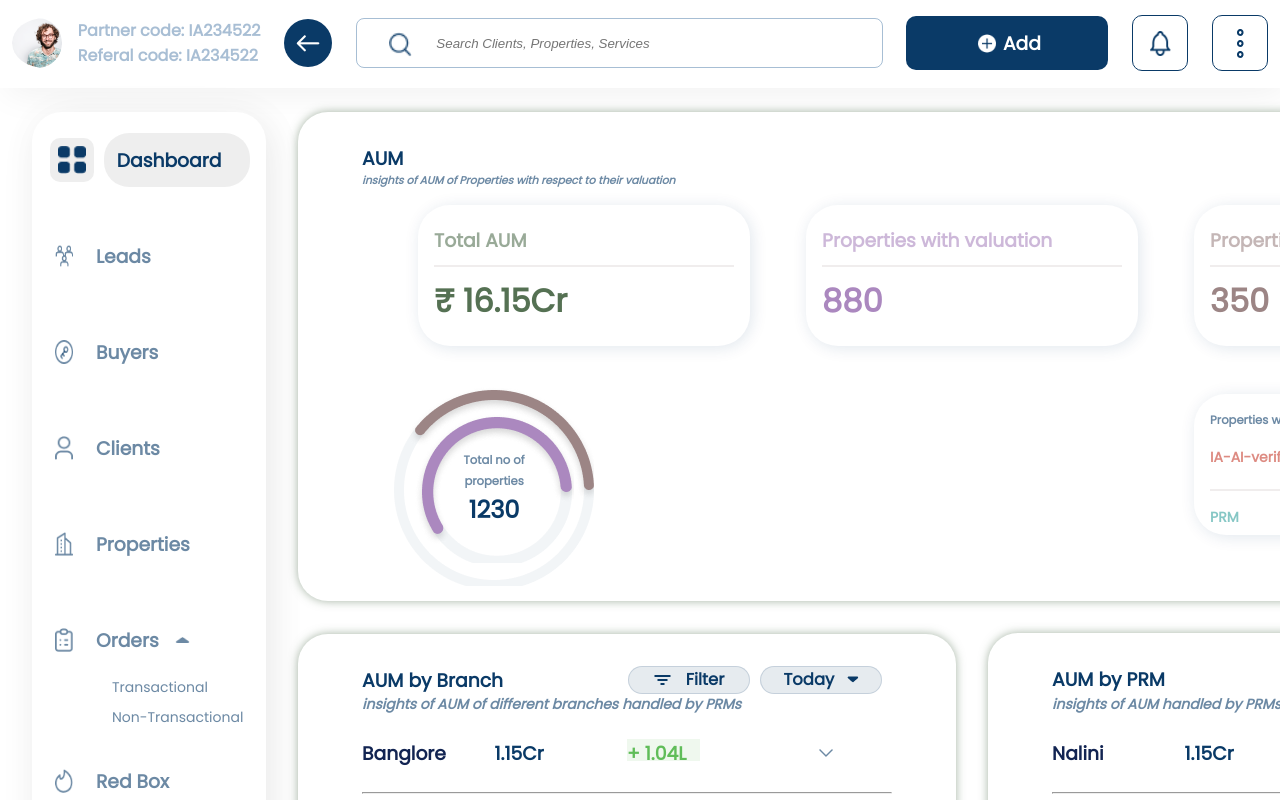
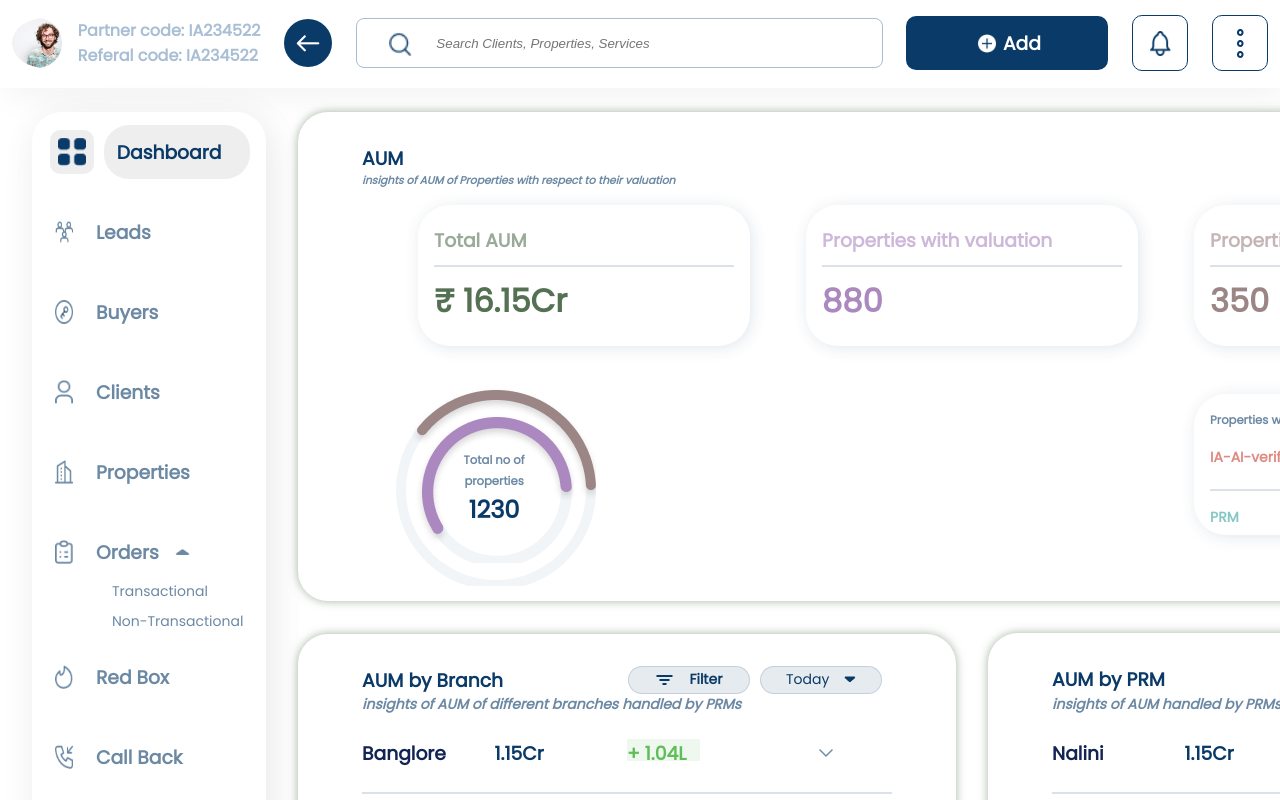
Before and after one commit to DeviPrasadKL/Web-Page, a React (Vite) app: page / in a window 1280 px wide. Shown: the top 800 px of the page. Built offline with nearby package versions, Linux system fonts and the light colour scheme.

Commit message:
Final changes

```diff
--- a/src/Components/Content.jsx
+++ b/src/Components/Content.jsx
@@ -22,10 +22,10 @@ export default function Content() {
                     <div style={{ display: 'flex', height: '28px' }} >
                         <div className="button" style={{}}>
                             <img src={filter} alt="" />
-                            <h3>Filter</h3>
+                            <h3 style={{ fontWeight:'600' }}>Filter</h3>
                         </div>
                         <div className="button" onClick={openOptions}>
-                            <h3  >Today</h3>
+                            <h3 >Today</h3>
                             <img src={arrowDown} alt="" />
                         </div>
                         <div className='ab' style={{ display: open ? "grid" : "none" }} >
--- a/src/Components/Table1.jsx
+++ b/src/Components/Table1.jsx
@@ -44,11 +44,11 @@ export default function Table1() {
                 <div style={{ display: 'flex', height: '28px' }} >
                     <div className="button" onClick={() => { setOpenFilter(!openFilter) }}>
                         <img src={filter} alt="" />
-                        <h3>Filter</h3>
+                        <h3 style={{ fontWeight:'600' }}>Filter</h3>
                     </div>
                     <div className="filter" style={{ display: openFilter ? "flex" : "none" }}>
                         <h2>PRM</h2>
-                        <select  className='blue'>
+                        <select className='blue'>
                             <option value=""><span>Select Option</span></option>
                         </select>
                     </div>
--- a/src/Components/Table2.jsx
+++ b/src/Components/Table2.jsx
@@ -43,7 +43,7 @@ export default function Table2() {
                 <div style={{ display: 'flex', height: '28px' }} >
                     <div className="button" onClick={() => { setOpenFilter2(!openFilter2) }}>
                         <img src={filter} alt="" />
-                        <h3>Filter</h3>
+                        <h3 style={{ fontWeight:'600' }}>Filter</h3>
                     </div>
                     <div className="filter2" style={{ display: openFilter2 ? "flex" : "none" }}>
                         <h2>Branch</h2>
--- a/src/index.css
+++ b/src/index.css
@@ -30,7 +30,7 @@
       justify-content: start;
       align-items: center;
       height: 48.22px;
-      padding: 3rem 1rem;
+      padding: 2.5rem 1rem;
       color: #0A3A67;
       box-sizing: border-box;
   }
@@ -97,6 +97,10 @@
       border: 1px solid rgba(156, 133, 133, 0.15);
   }
 
+  .bg-white hr {
+      border: 1px solid rgba(10, 58, 103, 0.15);
+  }
+
   .card1 {
       margin-top: -8rem;
       margin-right: 1.5rem;
@@ -116,6 +120,12 @@
       font-weight: 500;
       margin-right: 10px;
       cursor: pointer;
+  }
+
+  .button h3{
+    color: rgba(10, 58, 103, 1);
+    font-weight: 400;
+    font-size: 14px;
   }
 
   #id::placeholder {
@@ -175,7 +185,7 @@
       content: "";
       position: relative;
       top: 8.5rem;
-      left: 0;
+      left: 2px;
       background: url("./BrownRing.png");
       height: 200px;
       width: 200px;
```
